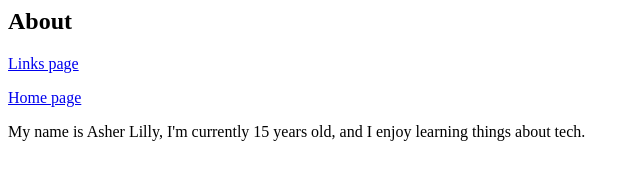
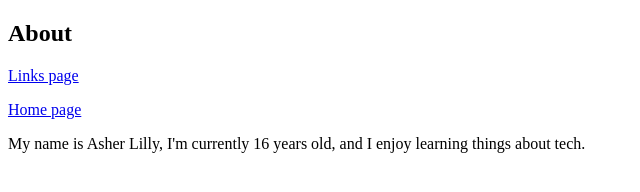
Before and after one commit to DarthRaven1/DarthRaven1.github.io, a plain HTML site: page about.html in a window 1280 px wide. Shown: the whole page, without its empty margins (0-640 px from the left). Drawn offline with Linux system fonts and the light colour scheme.

Commit message:
Add files via upload

```diff
--- /dev/null
+++ b/About page.js
@@ -0,0 +1,9 @@
+const myMap = new Map();
+
+myMap.set('name', 'Asher Lilly');
+
+console.log(myMap.get('name')); //getting the value of the 'name' key
+
+console.log(myMap.has('name')); //checking if the 'name' key exists in the map
+
+console.log(myMap.size); //checking the size of the map
--- a/about.html
+++ b/about.html
@@ -1,6 +1,5 @@
 <!-- This is the HTML code for the about page of my website. -->
-
-<html>
+<!DOCTYPE html>
 
 <head>
 
@@ -15,9 +14,9 @@
    <p><a href="Links.html">Links page</a></p>
    <p><a href="index.html">Home page</a></p>
 
-<p>My name is Asher Lilly, I'm currently 15 years old, and I enjoy learning things about tech.</p>
+<p>My name is Asher Lilly, I'm currently 16 years old, and I enjoy learning things about tech.</p>
 
-
+ <script src="About page.js"></script>
 
 </body>
 
```
